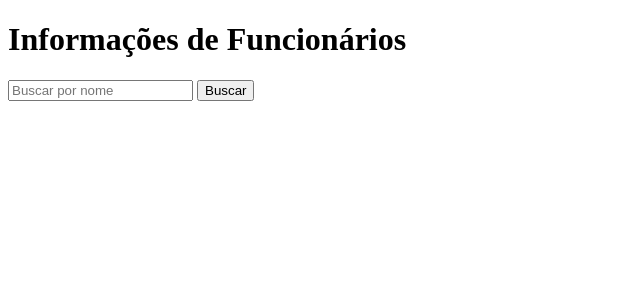
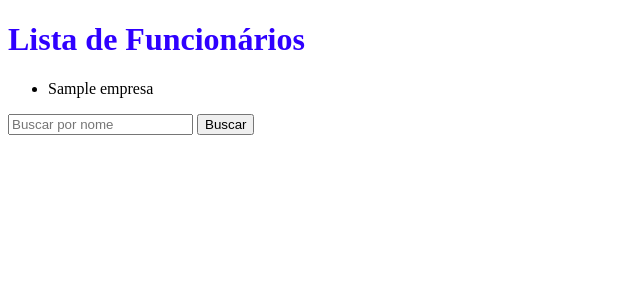
Before and after one commit to avsjr/lista_de_funcionarios, a Flask app: template templates/index.html in a window 1280 px wide. Shown: the top 300 px of the page, without its empty margins (0-640 px from the left). Run offline with Flask 3, Linux system fonts and the light colour scheme; the template is opened without the code that fills it: most values are stand-ins (such as "Sample title", 1, 10 or a date in 2020).

Commit message:
:construction:montando arvore

```diff
--- a/app.py
+++ b/app.py
@@ -1,4 +1,4 @@
-from flask import Flask, render_template, request
+from flask import Flask, render_template, jsonify
 import cx_Oracle
 
 app = Flask(__name__)
@@ -15,29 +15,38 @@
     cursor = connection.cursor()
 
     # Execute a consulta SQL na sua view de funcionários
-    query = "SELECT razaosocial, nomefunc, descrcencus, descrfuncao, email, telefone FROM ad_plvsiramal;"
+    query = "SELECT razaosocial, nomefunc, descrcencus, descrfuncao, email, telefone FROM ad_plvsiramal"
     cursor.execute(query)
 
-    # Recupere os dados e organize-os de acordo com a estrutura desejada
-    data = []
+    data = {}  # Usamos um dicionário para representar as empresas
     for row in cursor:
         razaosocial, descrcencus, nomefunc, descrfuncao, email, telefone = row
-        # Crie um dicionário com os campos desejados
-        record = {
-            'Nome_Empresa': razaosocial,
-            'departamento': descrcencus,
+        empresa = razaosocial
+        departamento = descrcencus
+        funcionario = {
             'Nome_Funcionario': nomefunc,
             'Cargo': descrfuncao,
             'Email': email,
             'Telefone': telefone
         }
-        data.append(record)
 
-    # Feche a conexão com o banco de dados
+        # Verificamos se a empresa já existe no dicionário
+        if empresa not in data:
+            data[empresa] = {}
+
+        # Verificamos se o departamento já existe na empresa
+        if departamento not in data[empresa]:
+            data[empresa][departamento] = []
+
+        # Adicionamos o funcionário ao departamento da empresa
+        data[empresa][departamento].append(funcionario)
+
+    # Feche a conexão com o banco de dados (deve estar fora do loop)
     cursor.close()
     connection.close()
 
     return render_template('index.html', data=data)
+    #return jsonify(data)
 
 if __name__ == '__main__':
     app.run()
--- /dev/null
+++ b/static/script.js
@@ -0,0 +1,16 @@
+$(document).ready(function() {
+    // Inicialmente, oculte todos os elementos aninhados da árvore
+    $("#tree ul").hide();
+
+    // Adicione um evento de clique para expandir/recolher os nós de empresa e departamento
+    $("#tree li.empresa").on("click", function(e) {
+      e.stopPropagation(); // Evite que o clique se propague
+      $(this).children("ul").slideToggle();
+    });
+
+    // Adicione um evento de clique para expandir/recolher os nós de funcionário
+    $("#tree li.departamento").on("click", function(e) {
+      e.stopPropagation(); // Evite que o clique se propague
+      $(this).find("ul").slideToggle();
+    });
+  });
--- /dev/null
+++ b/static/style.css
@@ -0,0 +1,3 @@
+h1{
+    color: rgb(47, 0, 255);
+}
--- a/templates/index.html
+++ b/templates/index.html
@@ -1,15 +1,33 @@
 <!DOCTYPE html>
 <html lang="pt-br">
 <head>
-    <title>Informações de Funcionários</title>
+    <meta charset="UTF-8">
+    <title>Lista de Funcionários</title>
+    <script src="https://code.jquery.com/jquery-3.6.0.min.js"></script>
+    <script src="{{ url_for('static', filename='script.js') }}"></script>
+    <link rel="stylesheet" href="{{ url_for('static', filename='style.css') }}">
 </head>
 <body>
-    <h1>Informações de Funcionários</h1>
-    <div>
-        <!-- Árvore de Funcionários -->
-        <!-- Você pode usar JavaScript/jQuery para criar a árvore dinamicamente -->
-    </div>
-
+    <h1>Lista de Funcionários</h1>
+    <ul id="tree">
+        {% for empresa, departamentos in data.items() %}
+            <li class="empresa">{{ empresa }}
+                <ul>
+                    {% for departamento, funcionarios in departamentos.items() %}
+                        <li class="departamento">{{ departamento }}
+                            <ul>
+                                {% for funcionario in funcionarios %}
+                                    <li class="funcionario">
+                                        {{ funcionario['Nome_Funcionario'] }} - {{ funcionario['Cargo'] }} - {{ funcionario['Email'] }} - {{ funcionario['Telefone'] }}
+                                    </li>
+                                {% endfor %}
+                            </ul>
+                        </li>
+                    {% endfor %}
+                </ul>
+            </li>
+        {% endfor %}
+    </ul>
     <div>
         <!-- Campo de Busca -->
         <input type="text" id="search" placeholder="Buscar por nome">
```
Also changed, not shown: static/styles.css (deleted).
